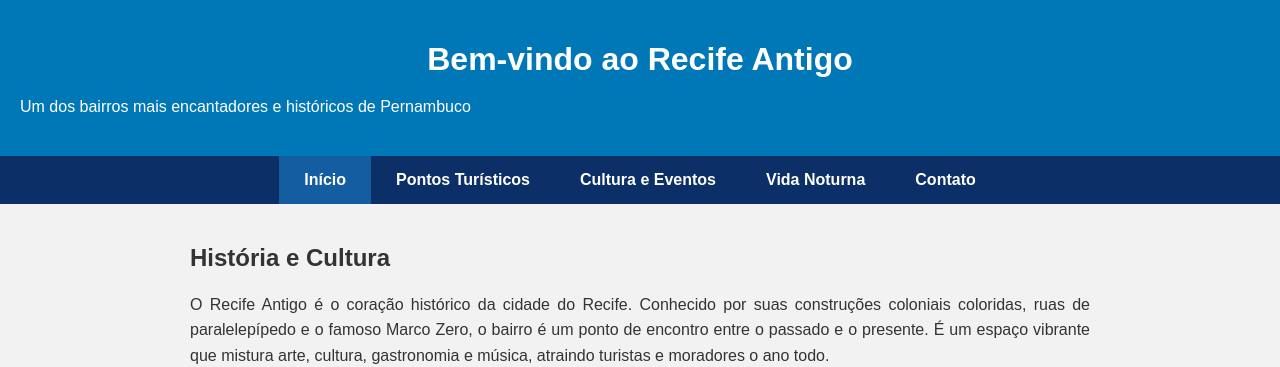
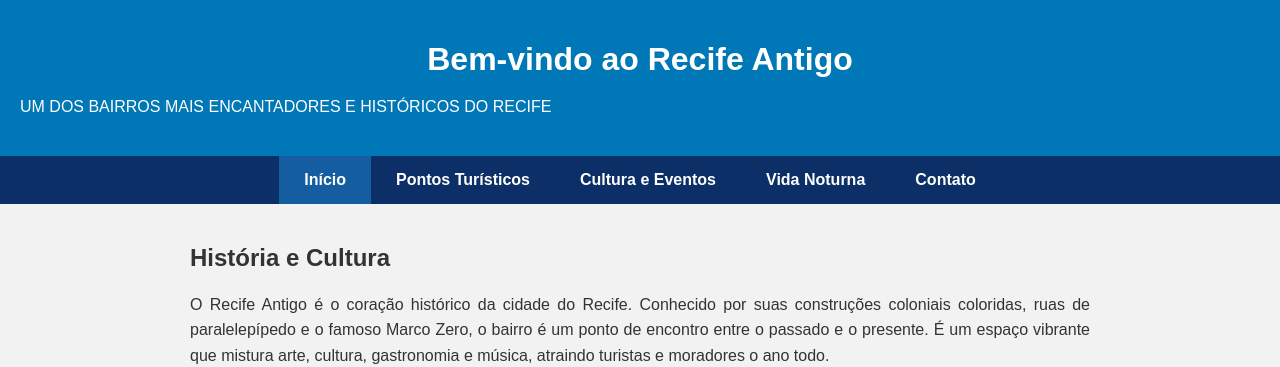
Before and after one commit to james-silva-noel/trabalho-html, a plain HTML site: page index.html in a window 1280 px wide. Shown: the top 367 px of the page. Drawn offline with Linux system fonts and the light colour scheme.

Commit message:
Muda o texto pra maiúsculo

```diff
--- a/index.html
+++ b/index.html
@@ -13,7 +13,7 @@
 
     <header>
         <h1>Bem-vindo ao Recife Antigo</h1>
-        <p>Um dos bairros mais encantadores e históricos de Pernambuco</p>
+        <p>UM DOS BAIRROS MAIS ENCANTADORES E HISTÓRICOS DO RECIFE</p>
     </header>
     <nav class="menu">
         <ul>
```
